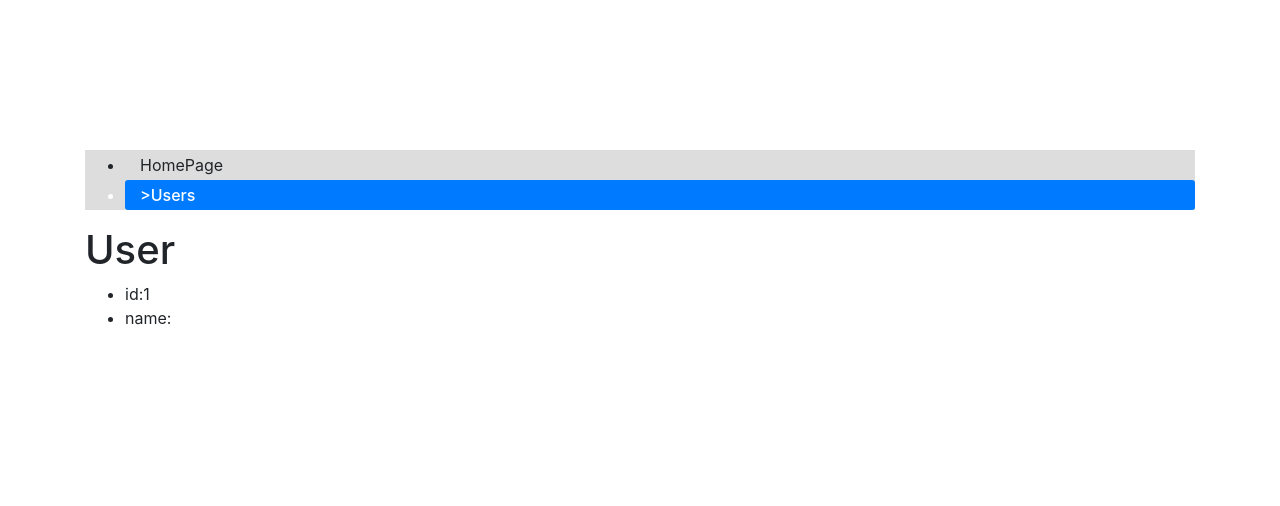
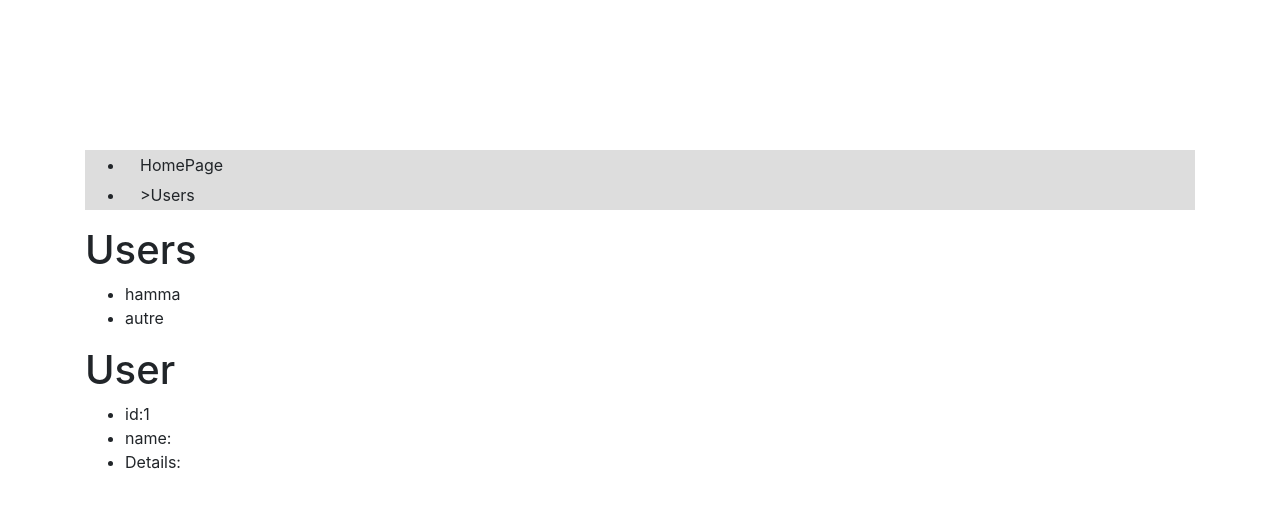
Before and after one commit to m-hamma/exmpleDirective, an Angular app: page /users/1/1 in a window 1280 px wide. Shown: the top 506 px of the page. Built offline with nearby package versions, Linux system fonts and the light colour scheme.

Commit message:
routes imbriquees exemple

```diff
--- a/src/app/app-routing.module.ts
+++ b/src/app/app-routing.module.ts
@@ -6,8 +6,8 @@ import { UserComponent } from './user/user.component';
 
 const routes: Routes = [
   {path:'',component:HomepageComponent},
-  {path:'users',component:UsersComponent},
-  {path:'users/:id/:name',component:UserComponent}
+  {path:'users',component:UsersComponent,children:[
+  {path:':id/:name',component:UserComponent}]},
 ];
 
 @NgModule({
--- a/src/app/app.component.html
+++ b/src/app/app.component.html
@@ -3,7 +3,9 @@
   <nav>
     <ul>
       <li routerLink="/" routerLinkActive="active" [routerLinkActiveOptions]="{exact:true}">HomePage</li>
-      <li routerLink="/users" routerLinkActive="active">>Users</li>
+      <li [routerLink]="['users']"
+          [queryParams]="{details:true}"
+          routerLinkActive="active">>Users</li>
     </ul>
   </nav>
   <div>
--- a/src/app/user/user.component.html
+++ b/src/app/user/user.component.html
@@ -2,4 +2,5 @@
 <ul class="m-10 list-primary">
   <li>id:{{id}}</li>
   <li>name:{{name}}</li>
+  <li>Details:{{details}}</li>
 </ul>
--- a/src/app/user/user.component.ts
+++ b/src/app/user/user.component.ts
@@ -9,9 +9,12 @@ import { ActivatedRoute, ParamMap } from '@angular/router';
 export class UserComponent implements OnInit {
   public id:string | null;
   public name:string | null;
+  public details : string;
+
   constructor(private activatedroute:ActivatedRoute) {
    this.name = null;
    this.id = null;
+   this. details = null;
    }
 
   ngOnInit(): void {
@@ -21,6 +24,7 @@ export class UserComponent implements OnInit {
     });
      this.activatedroute.queryParamMap.subscribe((paramMap:ParamMap)=>{
                                             this.name = paramMap.get('name');
+                                             this.details = paramMap.get('details');
                                           });
     this.activatedroute.fragment.subscribe((frag:string)=> {
     console.log(frag);
--- a/src/app/users/users.component.html
+++ b/src/app/users/users.component.html
@@ -1,8 +1,12 @@
 <h1 class="s-10">Users</h1>
 <ul class="m-10 list-primary">
   <li
-    (click)="redirection(user)"
+    [routerLink]="[user.id, user.name]"
+    [queryParams]="{name:user.name}"
+    queryParamsHandling="merge"
+    fragment="foo"
     *ngFor="let user of users">
     {{user.name}}
   </li>
 </ul>
+<router-outlet></router-outlet>
--- a/src/app/users/users.component.ts
+++ b/src/app/users/users.component.ts
@@ -28,6 +28,7 @@ public users : User[] = [
     this._Router.navigate([user.id, user.name], {
      relativeTo: this._Route,
      queryParams: {name: user.name},
+     //queryParamsHandling: 'merge',
      fragment : 'foo'
     });
   }
```
